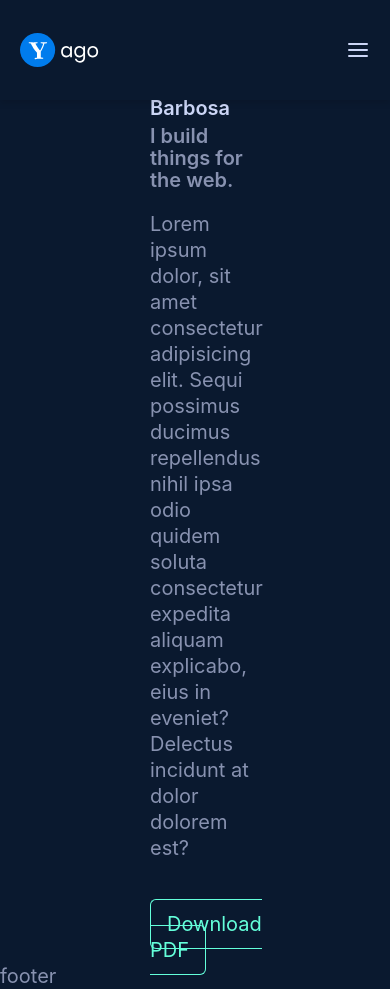
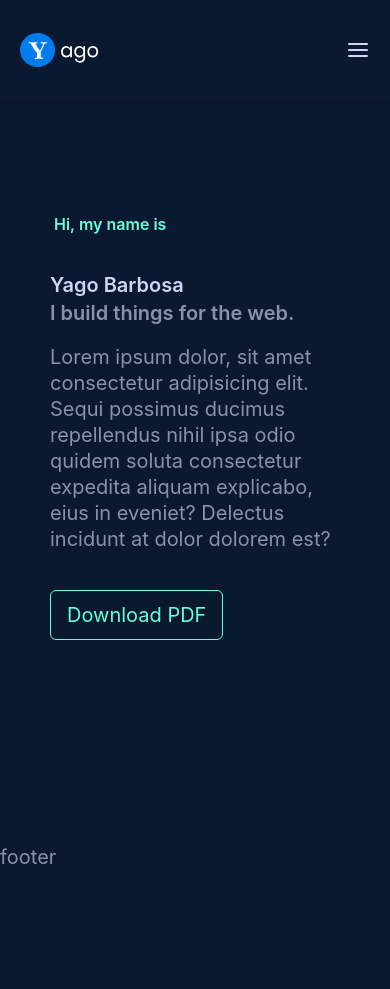
Before and after one commit to YagoB16/web-profile, a Next.js app: page / in a window 390 px wide. Shown: the top 989 px of the page. After the commit the page ends 870 px from the top, so only its background shows below. Built offline with nearby package versions, Linux system fonts and the light colour scheme.

Commit message:
Reponsividade: ajustado padding de acordo com tela

```diff
--- a/src/components/Layout.tsx
+++ b/src/components/Layout.tsx
@@ -11,7 +11,7 @@ export function Layout({ children }: { children: React.ReactNode }) {
                 <div className="bg-[var(--navy)] flex flex-col min-h-[100vh]">
                     <Header />
 
-                    <main className="my-0 mx-auto max-w-[1600px] min-h-[100vh] py-0 px-37.5">
+                    <main className="my-0 mx-auto max-w-[1600px] min-h-[100vh] py-0 px-12.5 md:px-25 xl:px-37.5">
                         {children}
                     </main>
                     <footer>
```
